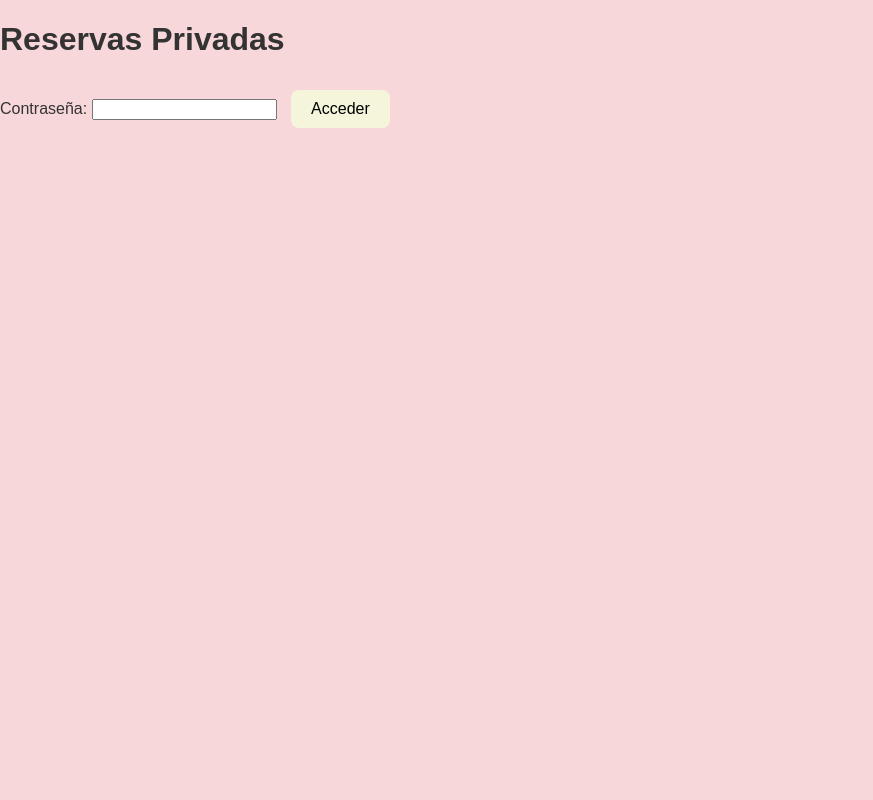
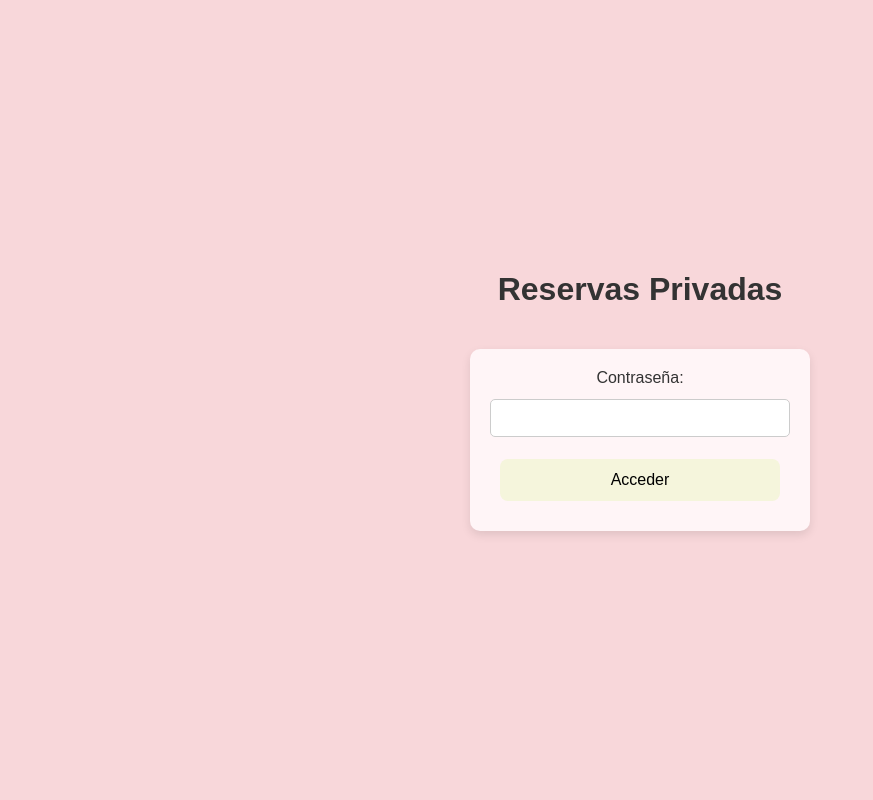
Before and after one commit to yaidimont-cmd/VenConisentete, a Flask app: page /admin in a window 1280 px wide. Shown: the whole page, without its empty margins (0-873 px from the left). Run offline with Flask 3, Linux system fonts and the light colour scheme.

Commit message:
Update style.css

```diff
--- a/static/style.css
+++ b/static/style.css
@@ -1,27 +1,81 @@
+/* -------------------- General -------------------- */
 body {
-    font-family: Arial, sans-serif;
-    background-color: #f8d7da;
+    font-family: 'Arial', sans-serif;
+    background-color: #f8d7da; /* rosa pastel */
     color: #333;
     margin: 0;
     padding: 0;
-}
 
-header, footer {
-    background-color: #f5f5dc;
-    padding: 20px;
+    display: flex;
+    flex-direction: column; /* elementos en columna */
+    justify-content: center; /* centrado vertical */
+    align-items: center; /* centrado horizontal */
+    min-height: 100vh;
     text-align: center;
 }
 
+/* -------------------- Cabecera y Footer -------------------- */
+header, footer {
+    background-color: #f5f5dc; /* beige */
+    padding: 20px;
+    width: 100%;
+    box-shadow: 0 2px 5px rgba(0,0,0,0.1);
+}
+
+header h1 {
+    margin: 0;
+    font-size: 36px;
+    color: #b565a7; /* un tono rosa más oscuro para el título */
+}
+
+/* -------------------- Botones -------------------- */
 button {
     background-color: #f5f5dc;
     border: none;
-    padding: 10px 20px;
+    padding: 12px 24px;
     margin: 10px;
     cursor: pointer;
     font-size: 16px;
     border-radius: 8px;
+    transition: background 0.3s, transform 0.2s;
 }
 
 button:hover {
-    background-color: #eecedc;
+    background-color: #eecedc; /* cambio suave al pasar mouse */
+    transform: scale(1.05);
 }
+
+/* -------------------- Formularios -------------------- */
+form {
+    display: flex;
+    flex-direction: column;
+    gap: 12px;
+    width: 300px;
+    margin: 20px auto;
+    background-color: #fff5f7; /* ligero fondo para destacar el formulario */
+    padding: 20px;
+    border-radius: 10px;
+    box-shadow: 0 4px 10px rgba(0,0,0,0.1);
+}
+
+input, select {
+    padding: 10px;
+    border-radius: 5px;
+    border: 1px solid #ccc;
+    font-size: 14px;
+}
+
+/* -------------------- Listas de productos -------------------- */
+ul {
+    list-style: none;
+    padding: 0;
+    margin: 20px auto;
+    width: 80%;
+    max-width: 500px;
+}
+
+ul li {
+    background-color: #fff5f7;
+    margin: 10px 0;
+    padding: 15px;
+    border-ra
```
